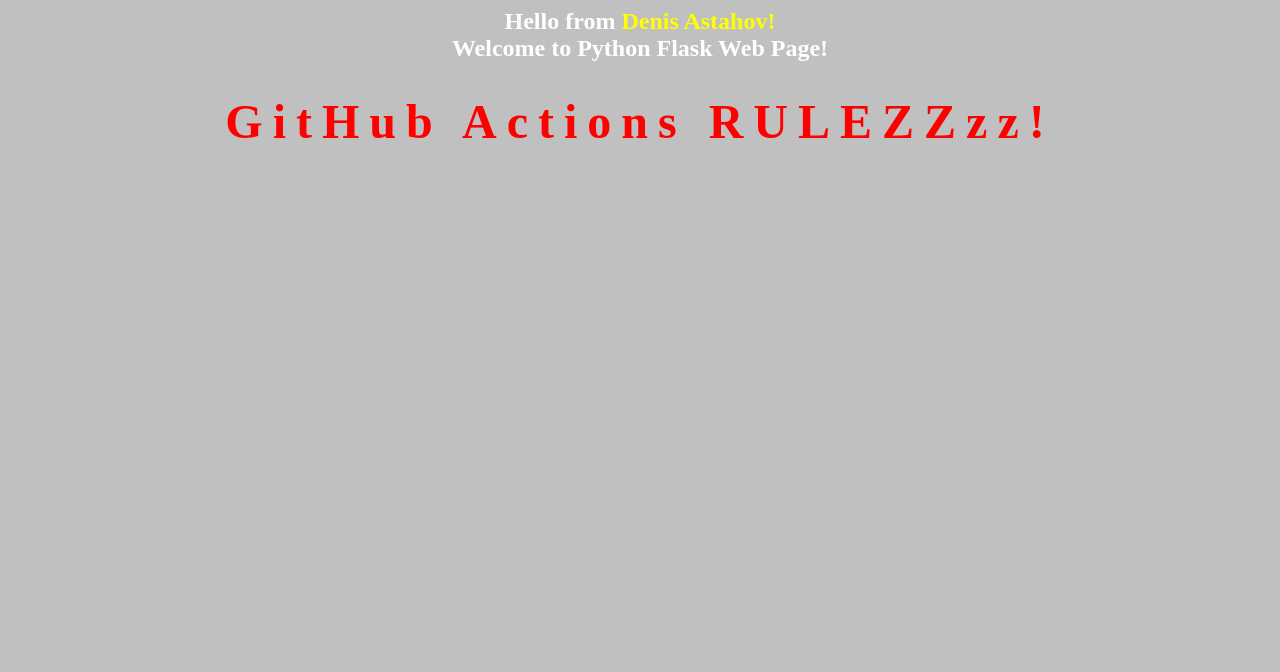
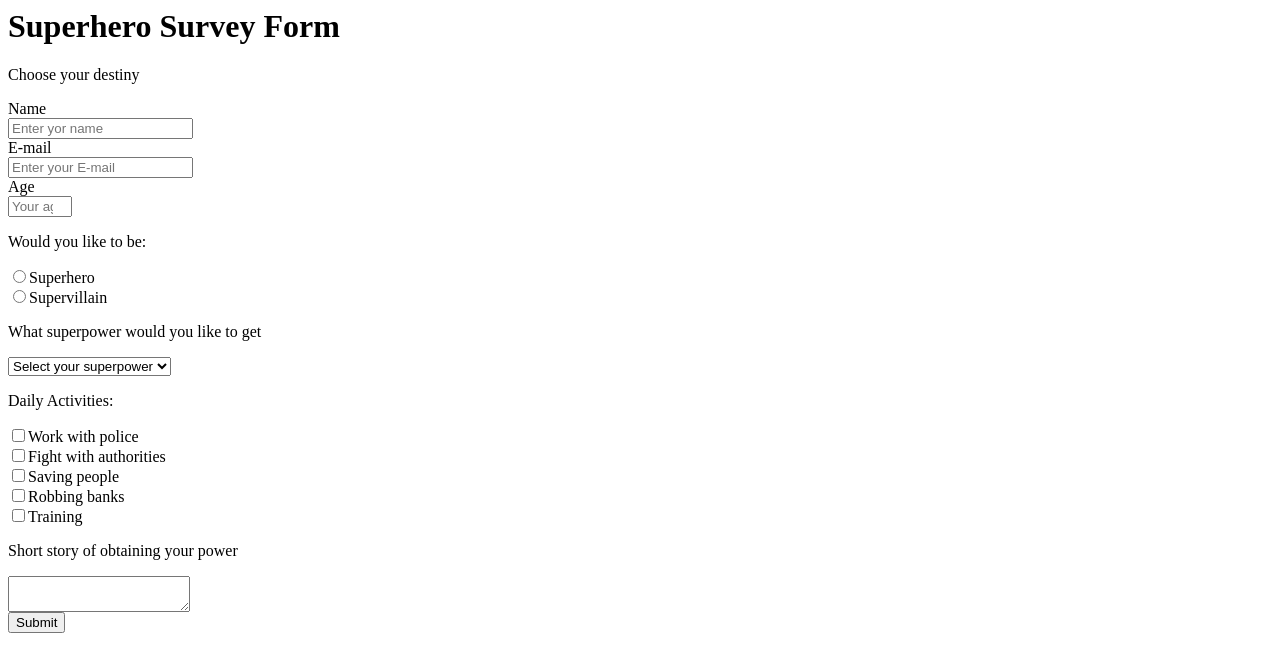
Before and after one commit to anatolyostrovsky/github-actions-cicd-aws, a Python web app: template templates/index.html in a window 1280 px wide. Shown: the top 672 px of the page. Run offline with Jinja, Linux system fonts and the light colour scheme; the template is opened without the code that fills it, so the values that code supplies are empty.

Commit message:
Update index.html

```diff
--- a/templates/index.html
+++ b/templates/index.html
@@ -1,28 +1,99 @@
 
 <HTML>
-    <HEAD>
-    <TITLE>ADV-IT</TITLE>
-    <SCRIPT LANGUAGE="JavaScript">
-          var sizes = new Array(0,1,2,4,8,10,12);
-          sizes.pos = 0;
 
-    function Elastic()
-    {
-        var el = document.all.elastic
-        if (null == el.direction)el.direction = 1
-        else if ((sizes.pos > sizes.length - 2) || (0 == sizes.pos))
-        el.direction *= -1
-        el.style.letterSpacing = sizes[sizes.pos += el.direction]
-    setTimeout('Elastic()',100)
-    }
 
-    </SCRIPT>
-    <BODY  bgcolor=silver  onLoad=Elastic()>
-    <CENTER>
-    <font color="white"><h2>Hello from <font color="yellow">Denis Astahov!</font><br>
-    Welcome to Python Flask Web Page!
-    <font color="red"><H1 ID="elastic" ALIGN="Center">GitHub Actions RULEZZzz!</H1>
-    <br>
 
-    </body>
+<body>
+<h1 id="title">Superhero Survey Form</h1>
+ <p id="description">Choose your destiny</p>
+
+<main>
+<form id="survey-form">
+
+ <div class="form-field">
+   <label id="name-label">Name</label><br />
+    <input type="text" id="name" placeholder="Enter yor name" required>
+  </div>
+
+  <div class="form-field">
+    <label id="email-label">E-mail</label><br />
+      <input type="email" id="email" placeholder="Enter your E-mail" required>
+  </div>
+
+  <div class="form-field">
+    <label id="number-label">Age</label><br />
+      <input id="number" type="number" placeholder="Your age" min="7" max="100">
+  </div>
+
+  <div class="radio-field">
+    <p>Would you like to be:</p>
+      <div id="radio-input">
+      <input type="radio" name="hero-or-not" value="superhero">Superhero
+    <br />
+      <input type="radio" name="hero-or-not" value="supervillain">Supervillain<br />
+    </div>
+  </div>
+
+
+  <div class="form-field">
+    <p>What superpower would you like to get</p>
+    <select id="dropdown">
+      <option disabled selected value>Select your superpower</option>
+      <option value="flying">Flying</option>
+      <option value="regen">Health regeneration</option>
+      <option value="teleport">Teleportation</option>
+      <option value="superspeed">Superspeed</option>
+      <option value="telekinesis">Telekinesis</option>
+    </select>
+      </div>
+
+
+
+   <div class="checkbox-field">
+     <p>Daily Activities:</p>
+
+
+     <label>
+       <input name="activity" type="checkbox" value="workwithpolice">Work with police
+     </label>
+      <br />
+     <label>
+       <input name="activity" type="checkbox" value="fightauthority">Fight with authorities
+     </label>
+      <br />
+     <label>
+       <input name="activity" type="checkbox" value="savepeople">Saving people
+     </label>
+      <br />
+
+     <label>
+       <input name="activity" type="checkbox" value="robbing">Robbing banks
+     </label>
+      <br />
+
+     <label>
+       <input name="activity" type="checkbox" value="training">Training
+     </label>
+     </div>
+
+  <div class="form-field">
+    <p>Short story of obtaining your power</p>
+      <textarea name="story" id="textarea" placeholder="Type your story here">
+         </textarea>
+  </div>
+
+  <div class="form-field">
+    <button id="submit" type="submit">Submit
+      <br />
+
+      </form>
+    </main>
+  </body>
+
+
+
+
+
+
+
     </HTML>
```
